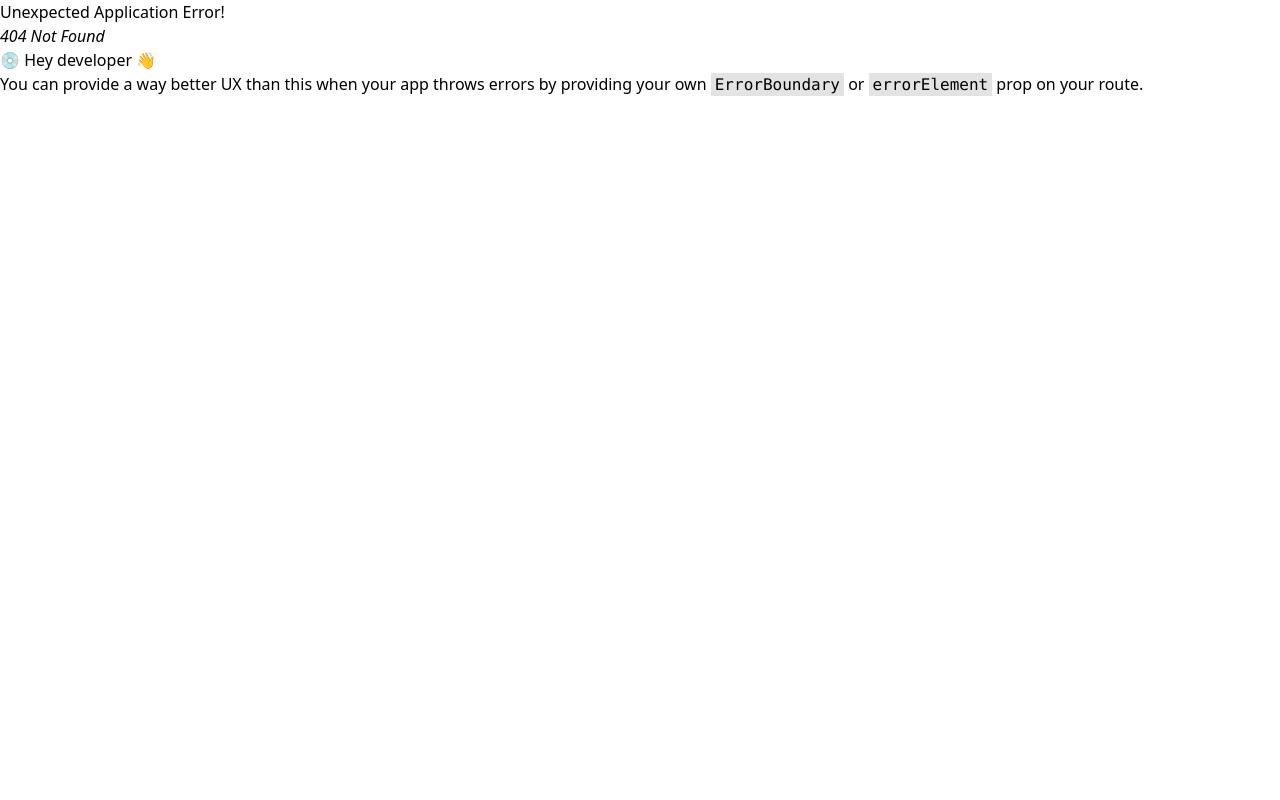
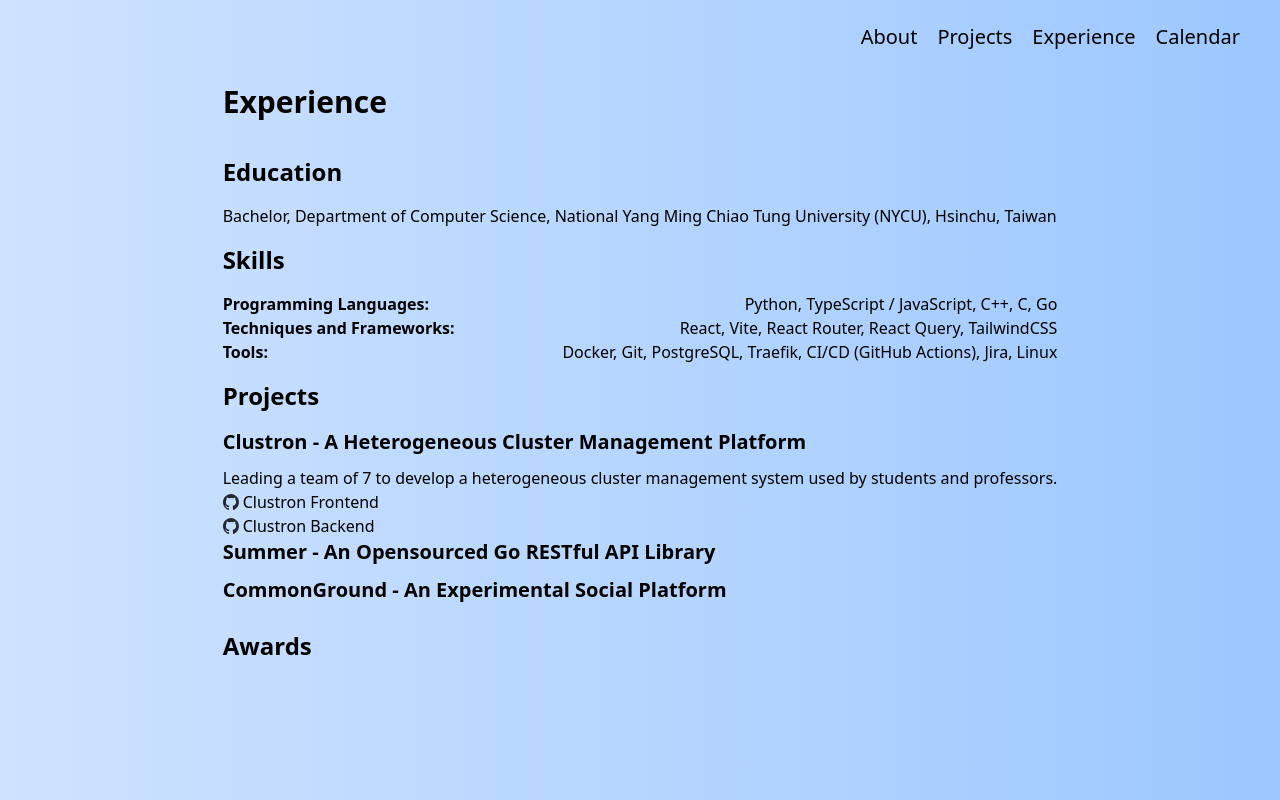
Before and after one commit to yukicoder0509/yukicoder0509.github.io, a React (Vite) app: page /experience in a window 1280 px wide. Before the commit this address had no page. Built offline with nearby package versions, Linux system fonts and the light colour scheme.

Commit message:
feat: add experience page and add education, project title

```diff
--- a/src/App.tsx
+++ b/src/App.tsx
@@ -1,12 +1,14 @@
 import {
+    RouterProvider,
     Route,
     createBrowserRouter,
     createRoutesFromElements,
-    RouterProvider,
+    Navigate,
 } from "react-router-dom";
 import Homepage from "./pages/Homepage";
 import Calendar from "./pages/Calendar.tsx";
 import { Layout } from "./components/AppShell/Layout.tsx";
+import Experience from "./pages/Experience.tsx";
 
 export default function App() {
     const router = createBrowserRouter(
@@ -14,6 +16,8 @@ export default function App() {
             <Route path="/" element={<Layout />}>
                 <Route index element={<Homepage />} />
                 <Route path="/calendar" element={<Calendar />} />
+                <Route path="/experience" element={<Experience />} />
+                <Route path="*" element={<Navigate to="/" />} />
             </Route>,
         ),
     );
--- a/src/components/AppShell/Header.tsx
+++ b/src/components/AppShell/Header.tsx
@@ -3,9 +3,10 @@ import { Link } from "react-router";
 export default function Header() {
     return (
         <div className="hidden h-20 w-full items-center justify-end gap-5 px-10 py-2.5 font-sans text-xl md:flex">
+            <Link to="/">About</Link>
             <Link to="/">Projects</Link>
+            <Link to="/experience">Experience</Link>
             <Link to="/calendar">Calendar</Link>
-            <Link to="/">About</Link>
         </div>
     );
 }
--- a/src/pages/Calendar.tsx
+++ b/src/pages/Calendar.tsx
@@ -1,5 +1,11 @@
+import { Helmet } from "react-helmet";
+
 export default function Calendar() {
     return (
+        <>
+            <Helmet>
+                <title>Calendar</title>
+            </Helmet>
             <iframe
                 src="https://calendar.google.com/calendar/embed?height=600&wkst=1&ctz=Asia%2FTaipei&showPrint=0&src=YmVuZG9yaXMwNTA5QGdtYWlsLmNvbQ&color=%23039be5"
                 style={{ border: "solid 1px #777" }}
@@ -7,5 +13,6 @@ export default function Calendar() {
                 frameBorder="0"
                 scrolling="no"
             ></iframe>
+        </>
     );
 }
--- /dev/null
+++ b/src/pages/Experience.tsx
@@ -0,0 +1,86 @@
+import { Helmet } from "react-helmet";
+
+export default function Experience() {
+    return (
+        <>
+            <Helmet>
+                <title>Experience</title>
+            </Helmet>
+            <div className="mx-auto mt-2.5 flex h-full max-w-5xl flex-col gap-4 px-5">
+                <h1 className="mb-5 text-3xl font-bold">Experience</h1>
+                <h2 className="text-2xl font-semibold">Education</h2>
+                <ul>
+                    <li>
+                        Bachelor, Department of Computer Science, National Yang
+                        Ming Chiao Tung University (NYCU), Hsinchu, Taiwan
+                    </li>
+                </ul>
+                <h2 className="text-2xl font-semibold">Skills</h2>
+                <ul>
+                    <li className="flex flex-col justify-between sm:flex-row">
+                        <span className="font-semibold">
+                            Programming Languages:{" "}
+                        </span>
+                        <span>Python, TypeScript / JavaScript, C++, C, Go</span>
+                    </li>
+                    <li className="flex flex-col justify-between sm:flex-row">
+                        <span className="font-semibold">
+                            Techniques and Frameworks:{" "}
+                        </span>
+                        <span>
+                            React, Vite, React Router, React Query, TailwindCSS
+                        </span>
+                    </li>
+                    <li className="flex flex-col justify-between sm:flex-row">
+                        <span className="font-semibold">Tools: </span>
+                        <span>
+                            Docker, Git, PostgreSQL, Traefik, CI/CD (GitHub
+                            Actions), Jira, Linux
+                        </span>
+                    </li>
+                </ul>
+                <h2 className="text-2xl font-semibold">Projects</h2>
+                <ul>
+                    <h2 className="mb-2.5 text-xl font-semibold">
+                        Clustron - A Heterogeneous Cluster Management Platform
+                    </h2>
+                    <ul>
+                        <li>
+                            {" "}
+                            Leading a team of 7 to develop a heterogeneous
+                            cluster management system used by students and
+                            professors.{" "}
+                        </li>
+                        <li className="flex items-center gap-1">
+                            <img
+                                src="/github-mark.svg"
+                                alt="GitHub Logo"
+                                className="size-4"
+                            />
+                            <a href="https://github.com/NYCU-SDC/clustron-frontend">
+                                Clustron Frontend
+                            </a>
+                        </li>
+                        <li className="flex items-center gap-1">
+                            <img
+                                src="/github-mark.svg"
+                                alt="GitHub Logo"
+                                className="size-4"
+                            />
+                            <a href="https://github.com/NYCU-SDC/clustron-backend">
+                                Clustron Backend
+                            </a>
+                        </li>
+                    </ul>
+                    <h2 className="mb-2.5 text-xl font-semibold">
+                        Summer - An Opensourced Go RESTful API Library
+                    </h2>
+                    <h2 className="mb-2.5 text-xl font-semibold">
+                        CommonGround - An Experimental Social Platform
+                    </h2>
+                </ul>
+                <h2 className="text-2xl font-semibold">Awards</h2>
+            </div>
+        </>
+    );
+}
```
Lines whose indentation alone changed are shown as unchanged.
